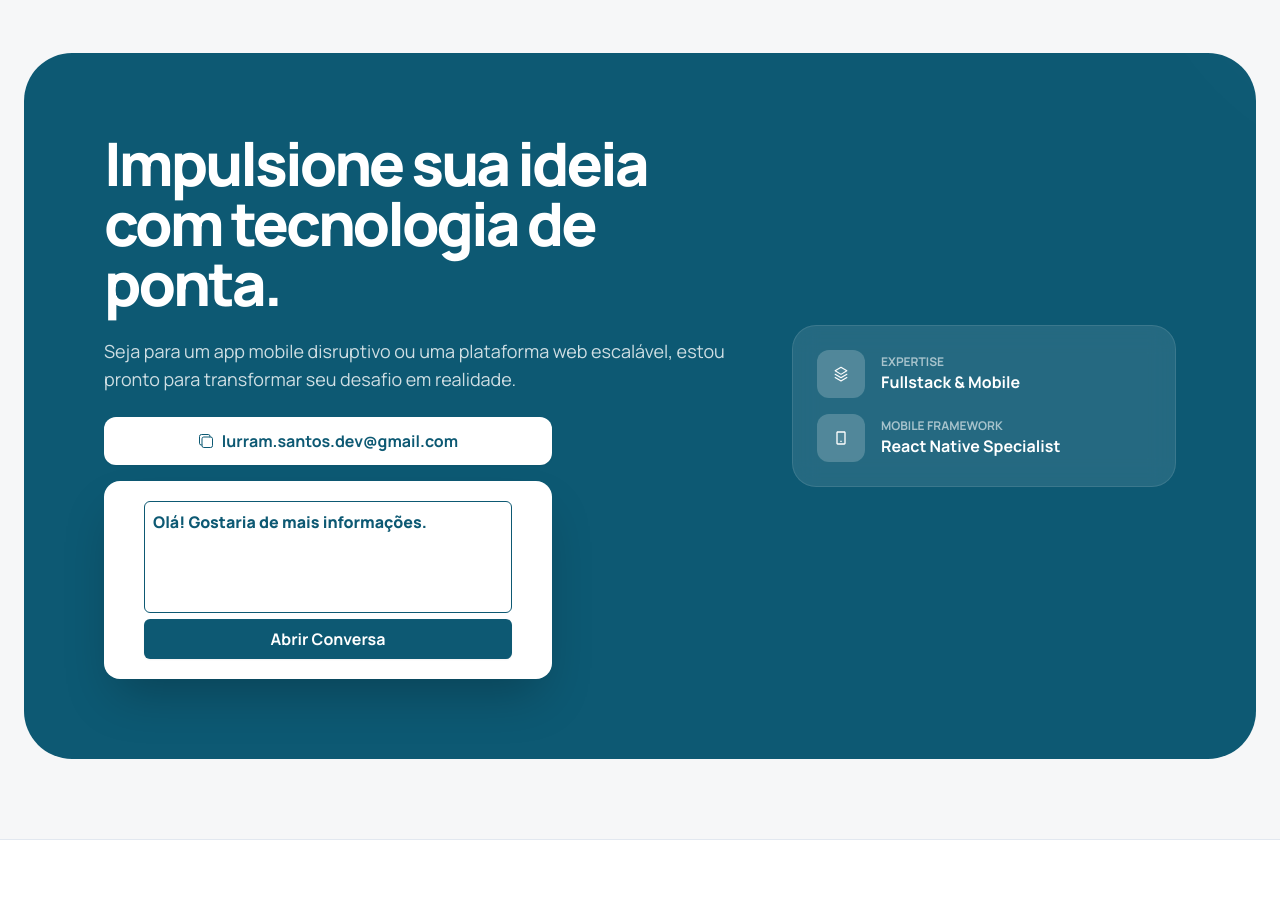
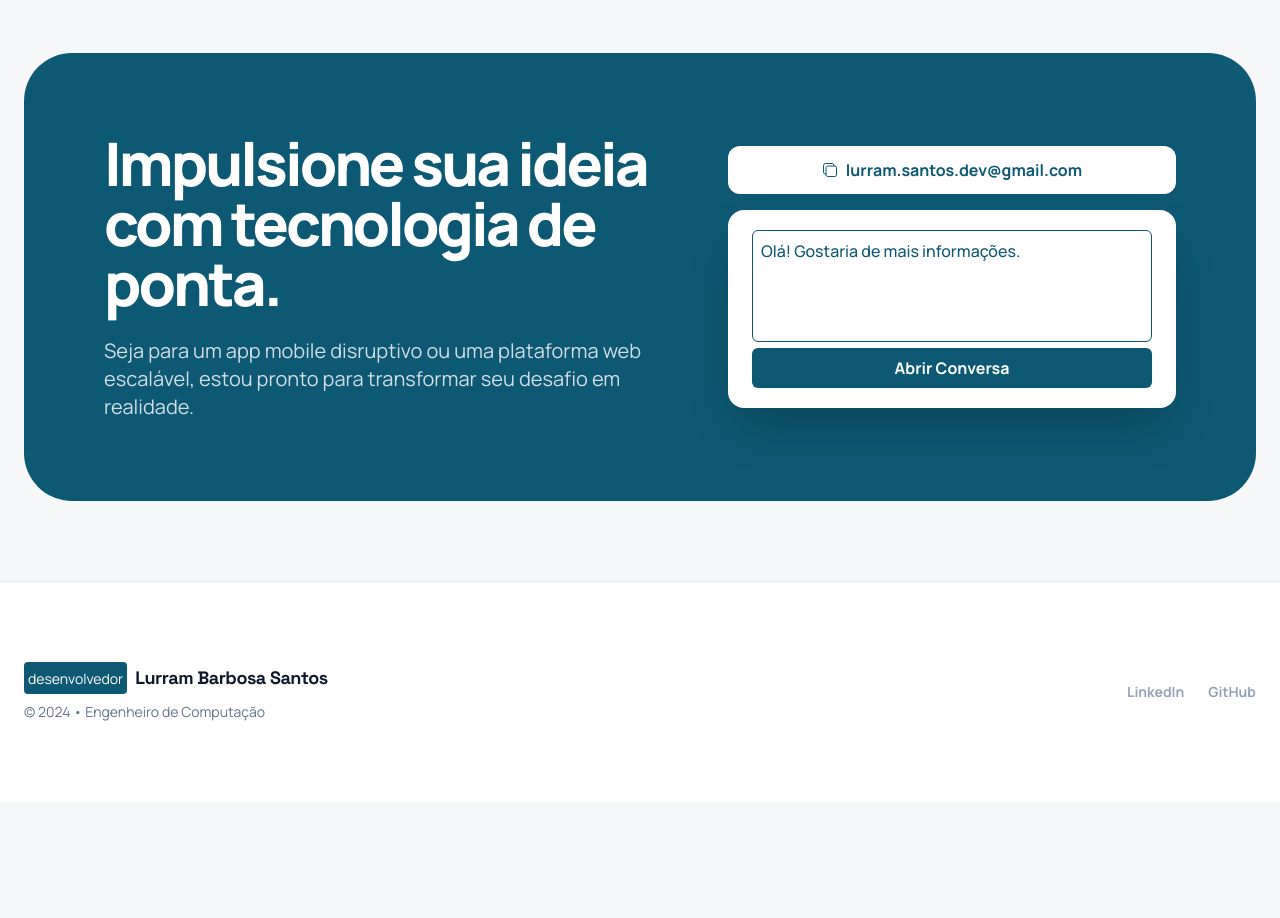
Before and after one commit to lurram/portfolio, a React (Vite) app: page / in a window 1280 px wide. Shown: the part 2280-3198 px from the top of the page. After the commit the page ends 3082 px from the top, so only its background shows below. Built offline with nearby package versions, Linux system fonts and the light colour scheme.

Commit message:
adjust menu mobile and contact info

```diff
--- a/package.json
+++ b/package.json
@@ -17,6 +17,7 @@
     "tailwindcss": "^4.1.18"
   },
   "devDependencies": {
+    "@biomejs/biome": "2.3.14",
     "@types/node": "^22.14.0",
     "@types/react": "^19.2.10",
     "@vitejs/plugin-react": "^5.0.0",
--- a/src/app.tsx
+++ b/src/app.tsx
@@ -1,23 +1,22 @@
-
-import React from 'react';
-import Layout from '../src/components/layout';
-import ScrollReveal from './components/scrollReveal';
-
-import { PERSONAL_INFO, PROJECTS, SKILLS } from './constants';
-
-import { SiStackbit } from 'react-icons/si';
-import { CgSmartphone } from 'react-icons/cg';
-import { RxLayers, RxOpenInNewWindow } from 'react-icons/rx';
-import WhatsAppSender from './components/send-mensage';
-import { IoCopyOutline } from 'react-icons/io5';
-import CopyButton from './components/copy-email';
+import type React from "react";
+import { CgSmartphone } from "react-icons/cg";
+import { RxOpenInNewWindow } from "react-icons/rx";
+import { SiStackbit } from "react-icons/si";
+import Layout from "../src/components/layout";
+import CopyButton from "./components/copy-email";
+import ScrollReveal from "./components/scrollReveal";
+import WhatsAppSender from "./components/send-mensage";
+import { PERSONAL_INFO, PROJECTS, SKILLS } from "./constants";
 
 const App: React.FC = () => {
   return (
     <Layout>
       <div className="max-w-7xl mx-auto px-6 space-y-32">
         {/* Hero Section */}
-        <section id="about" className="py-20 flex flex-col-reverse lg:flex-row items-center gap-16">
+        <section
+          id="about"
+          className="py-20 flex flex-col-reverse lg:flex-row items-center gap-16"
+        >
           <ScrollReveal className="flex-1 space-y-8 text-center lg:text-left">
             <div className="space-y-4">
               <div className="flex flex-wrap justify-center lg:justify-start gap-2">
@@ -29,7 +28,10 @@ const App: React.FC = () => {
                 </span>
               </div>
               <h2 className="text-5xl md:text-7xl font-extrabold tracking-tighter leading-[1.05] text-slate-900 dark:text-white">
-                Olá, eu sou o <span className="text-[#0d5973] dark:text-[#148fb8]">{PERSONAL_INFO.name.split(' ')[0]}</span>
+                Olá, eu sou o{" "}
+                <span className="text-[#0d5973] dark:text-[#148fb8]">
+                  {PERSONAL_INFO.name.split(" ")[0]}
+                </span>
               </h2>
               <p className="text-xl text-slate-600 dark:text-slate-400 max-w-2xl leading-relaxed mx-auto lg:mx-0">
                 {PERSONAL_INFO.bio}
@@ -37,30 +39,49 @@ const App: React.FC = () => {
             </div>
 
             <div className="flex flex-wrap justify-center lg:justify-start gap-4 pt-4">
-              <a href="#projects" className="flex items-center gap-2 px-8 py-4 bg-[#0d5973] text-white rounded-2xl font-bold hover:shadow-2xl hover:shadow-[#0d5973]/40 transition-all hover:-translate-y-1">
+              <a
+                href="#projects"
+                className="flex items-center gap-2 px-8 py-4 bg-[#0d5973] text-white rounded-2xl font-bold hover:shadow-2xl hover:shadow-[#0d5973]/40 transition-all hover:-translate-y-1"
+              >
                 Explorar Projetos
               </a>
 
-              <a href="/curriculo.pdf" className="flex items-center gap-2 px-8 py-4 bg-white text-[#0d5973] rounded-2xl font-bold hover:shadow-2xl hover:shadow-[#0d5973]/40 transition-all hover:-translate-y-1">
+              <a
+                href="/curriculo.pdf"
+                className="flex items-center gap-2 px-8 py-4 bg-white text-[#0d5973] rounded-2xl font-bold hover:shadow-2xl hover:shadow-[#0d5973]/40 transition-all hover:-translate-y-1"
+              >
                 Currículo
               </a>
 
-              <a href="#contact" className="flex items-center gap-2 px-8 py-4 bg-white dark:bg-slate-800 border border-slate-200 dark:border-slate-700 rounded-2xl font-bold hover:shadow-2xl hover:shadow-[#0d5973]/40 transition-all hover:-translate-y-1">
+              <a
+                href="#contact"
+                className="flex items-center gap-2 px-8 py-4 bg-white dark:bg-slate-800 border border-slate-200 dark:border-slate-700 rounded-2xl font-bold hover:shadow-2xl hover:shadow-[#0d5973]/40 transition-all hover:-translate-y-1"
+              >
                 Entrar em Contato
               </a>
             </div>
 
             <div className="pt-8 space-y-4">
-              <p className="text-xs font-bold text-slate-400 uppercase tracking-widest">Stack de Especialidade</p>
+              <p className="text-xs font-bold text-slate-400 uppercase tracking-widest">
+                Stack de Especialidade
+              </p>
               <div className="flex flex-wrap justify-center lg:justify-start gap-8 opacity-40 hover:opacity-100 transition-opacity grayscale hover:grayscale-0">
-                {SKILLS.filter(s => s.featured).map(s => (
-                  <span key={s.name} className="text-xl font-black tracking-tighter font-display uppercase">{s.name}</span>
+                {SKILLS.filter((s) => s.featured).map((s) => (
+                  <span
+                    key={s.name}
+                    className="text-xl font-black tracking-tighter font-display uppercase"
+                  >
+                    {s.name}
+                  </span>
                 ))}
               </div>
             </div>
           </ScrollReveal>
 
-          <ScrollReveal delay={200} className="w-full lg:w-[450px] relative group">
+          <ScrollReveal
+            delay={200}
+            className="w-full lg:w-[450px] relative group"
+          >
             <div className="aspect-4/5 rounded-3xl overflow-hidden bg-slate-200 dark:bg-slate-800 shadow-2xl relative z-10">
               <img
                 src="/personal.jpg"
@@ -75,9 +96,13 @@ const App: React.FC = () => {
               <div className="flex flex-col gap-2">
                 <div className="flex items-center gap-2">
                   <span className="size-2 bg-emerald-500 rounded-full animate-pulse"></span>
-                    <span className="text-[10px] font-bold text-slate-500 uppercase">Disponível para Projetos</span>
+                  <span className="text-[10px] font-bold text-slate-500 uppercase">
+                    Disponível para Projetos
+                  </span>
                 </div>
-                  <p className="text-xs font-black">Fullstack & Mobile Developer</p>
+                <p className="text-xs font-black">
+                  Fullstack & Mobile Developer
+                </p>
               </div>
             </div>
           </ScrollReveal>
@@ -87,26 +112,43 @@ const App: React.FC = () => {
         <section id="skills" className="space-y-12">
           <ScrollReveal className="flex flex-col md:flex-row md:items-end justify-between gap-6">
             <div className="space-y-2">
-              <h3 className="text-4xl font-extrabold tracking-tight font-display">Minhas Habilidades</h3>
-              <p className="text-slate-500 dark:text-slate-400">Expertise técnica do FullStack e Mobile.</p>
+              <h3 className="text-4xl font-extrabold tracking-tight font-display">
+                Minhas Habilidades
+              </h3>
+              <p className="text-slate-500 dark:text-slate-400">
+                Expertise técnica do FullStack e Mobile.
+              </p>
             </div>
             <div className="h-px grow bg-slate-200 dark:bg-slate-800 mx-10 hidden md:block"></div>
           </ScrollReveal>
 
           <div className="grid grid-cols-2 md:grid-cols-4 lg:grid-cols-6 gap-4">
             <ScrollReveal className="col-span-2 p-8 bg-[#0d5973] text-white rounded-3xl flex flex-col justify-between shadow-xl shadow-[#0d5973]/20 hover:scale-[1.02] transition-transform">
-              <SiStackbit className='material-symbols-outlined text-4xl'/>
+              <SiStackbit className="material-symbols-outlined text-4xl" />
               <div>
-                <h4 className="text-2xl font-bold mb-2">Ecossistema Fullstack</h4>
-                <p className="text-white/80 text-sm">Construção de APIs robustas com Node.js e interfaces dinâmicas com React/Next.js.</p>
+                <h4 className="text-2xl font-bold mb-2">
+                  Ecossistema Fullstack
+                </h4>
+                <p className="text-white/80 text-sm">
+                  Construção de APIs robustas com Node.js e interfaces dinâmicas
+                  com React/Next.js.
+                </p>
               </div>
             </ScrollReveal>
 
-            <ScrollReveal delay={100} className="col-span-2 p-8 bg-slate-900 text-white rounded-3xl flex flex-col justify-between shadow-xl hover:scale-[1.02] transition-transform">
+            <ScrollReveal
+              delay={100}
+              className="col-span-2 p-8 bg-slate-900 text-white rounded-3xl flex flex-col justify-between shadow-xl hover:scale-[1.02] transition-transform"
+            >
               <CgSmartphone className="material-symbols-outlined text-4xl" />
               <div>
-                <h4 className="text-2xl font-bold mb-2">Desenvolvimento Mobile</h4>
-                <p className="text-white/80 text-sm">Criação de experiências nativas fluidas para iOS e Android com React Native.</p>
+                <h4 className="text-2xl font-bold mb-2">
+                  Desenvolvimento Mobile
+                </h4>
+                <p className="text-white/80 text-sm">
+                  Criação de experiências nativas fluidas para iOS e Android com
+                  React Native.
+                </p>
               </div>
             </ScrollReveal>
 
@@ -116,7 +158,7 @@ const App: React.FC = () => {
               return (
                 <ScrollReveal
                   key={skill.name}
-                delay={150 + (index * 50)}
+                  delay={150 + index * 50}
                   className="p-6 bg-white dark:bg-[#1a2b32] rounded-3xl flex flex-col items-center justify-center gap-4 border border-slate-100 dark:border-slate-800 hover:border-[#0d5973] transition-all cursor-default shadow-sm hover:shadow-md group"
                 >
                   <div className="size-14 rounded-2xl bg-[#0d5973]/5 dark:bg-[#0d5973]/20 flex items-center justify-center group-hover:bg-[#0d5973] group-hover:text-white group-hover:scale-110 group-hover:shadow-lg group-hover:shadow-[#0d5973]/20 transition-all duration-300">
@@ -137,16 +179,26 @@ const App: React.FC = () => {
         {/* Projects Section */}
         <section id="projects" className="space-y-16">
           <ScrollReveal className="flex flex-col md:flex-row md:items-center justify-between gap-4">
-            <h3 className="text-4xl font-extrabold tracking-tight font-display">Projetos em Destaque</h3>
+            <h3 className="text-4xl font-extrabold tracking-tight font-display">
+              Projetos em Destaque
+            </h3>
             <div className="flex gap-4">
-              <span className="px-4 py-2 bg-slate-100 dark:bg-slate-800 rounded-xl text-xs font-bold border border-slate-200 dark:border-slate-700">Mobile</span>
-              <span className="px-4 py-2 bg-slate-100 dark:bg-slate-800 rounded-xl text-xs font-bold border border-slate-200 dark:border-slate-700">Fullstack</span>
+              <span className="px-4 py-2 bg-slate-100 dark:bg-slate-800 rounded-xl text-xs font-bold border border-slate-200 dark:border-slate-700">
+                Mobile
+              </span>
+              <span className="px-4 py-2 bg-slate-100 dark:bg-slate-800 rounded-xl text-xs font-bold border border-slate-200 dark:border-slate-700">
+                Fullstack
+              </span>
             </div>
           </ScrollReveal>
 
           <div className="grid md:grid-cols-2 lg:grid-cols-3 gap-10">
             {PROJECTS.map((project, index) => (
-              <ScrollReveal key={project.id} delay={index * 100} className="group cursor-pointer">
+              <ScrollReveal
+                key={project.id}
+                delay={index * 100}
+                className="group cursor-pointer"
+              >
                 <div className="aspect-video relative bg-slate-100 dark:bg-slate-800 rounded-4xl overflow-hidden mb-6 border border-slate-200 dark:border-slate-800 group-hover:border-[#0d5973] transition-all duration-500 shadow-sm hover:shadow-2xl hover:shadow-[#0d5973]/10">
                   <img
                     src={project.image}
@@ -154,7 +206,10 @@ const App: React.FC = () => {
                     className="w-full h-full object-contain group-hover:scale-105 transition-transform duration-700"
                   />
                   <div className="absolute inset-0 bg-black/40 opacity-0 group-hover:opacity-100 transition-opacity flex items-center justify-center">
-                    <a href={project.link} className="px-6 py-3 bg-white text-black font-bold rounded-full translate-y-4 group-hover:translate-y-0 transition-transform duration-500 flex items-center gap-2">
+                    <a
+                      href={project.link}
+                      className="px-6 py-3 bg-white text-black font-bold rounded-full translate-y-4 group-hover:translate-y-0 transition-transform duration-500 flex items-center gap-2"
+                    >
                       Ver Detalhes
                       <span>
                         <RxOpenInNewWindow className="material-symbols-outlined text-sm" />
@@ -167,8 +222,11 @@ const App: React.FC = () => {
                     <span className="text-[10px] font-black uppercase tracking-widest text-emerald-600 bg-emerald-500/10 px-2 py-0.5 rounded">
                       {project.category}
                     </span>
-                    {project.tags.map(tag => (
-                      <span key={tag} className="text-[10px] font-black uppercase tracking-widest text-slate-500 bg-slate-100 dark:bg-slate-800 px-2 py-0.5 rounded">
+                    {project.tags.map((tag) => (
+                      <span
+                        key={tag}
+                        className="text-[10px] font-black uppercase tracking-widest text-slate-500 bg-slate-100 dark:bg-slate-800 px-2 py-0.5 rounded"
+                      >
                         {tag}
                       </span>
                     ))}
@@ -189,41 +247,22 @@ const App: React.FC = () => {
         <section id="contact" className="relative">
           <ScrollReveal className="relative py-20 overflow-hidden rounded-[3rem] bg-[#0d5973] text-white px-8 md:px-20">
             <div className="absolute top-0 right-0 -translate-y-1/2 translate-x-1/2 size-96 bg-white/10 blur-[100px] rounded-full"></div>
-            <div className="relative z-10 flex flex-col lg:flex-row items-center justify-between gap-12">
+            <div className="relative z-10 flex flex-col lg:flex-row items-center justify-between gap-8">
               <div className="max-w-2xl text-center lg:text-left space-y-6">
                 <h2 className="text-4xl md:text-6xl font-extrabold tracking-tighter leading-tight">
-                  Impulsione sua ideia <br className="hidden md:block" /> com tecnologia de ponta.
+                  Impulsione sua ideia <br className="hidden md:block" /> com
+                  tecnologia de ponta.
                 </h2>
-                <p className="text-white/80 text-lg p-4 md:p-0">
-                  Seja para um app mobile disruptivo ou uma plataforma web escalável, estou pronto para transformar seu desafio em realidade.
+                <p className="text-white/80 text-xl md:pr-10">
+                  Seja para um app mobile disruptivo ou uma plataforma web
+                  escalável, estou pronto para transformar seu desafio em
+                  realidade.
                 </p>
-                <div className="flex flex-col justify-center lg:justify-start gap-4 w-md">
+              </div>
+
+              <div className="flex flex-col justify-center lg:justify-start gap-4 w-full max-w-md">
                 <CopyButton textToCopy={PERSONAL_INFO.email} />
                 <WhatsAppSender defaultMessage="Olá! Gostaria de mais informações." />
-                </div>
-              </div>
-
-              <div className="flex flex-col gap-4 w-full max-sm:w-full max-w-sm">
-                 <div className="p-6 bg-white/10 backdrop-blur-md rounded-3xl border border-white/10 space-y-4">
-                    <div className="flex items-center gap-4">
-                      <div className="size-12 bg-white/20 rounded-xl flex items-center justify-center">
-                        <RxLayers className="material-symbols-outlined"/>
-                      </div>
-                      <div>
-                        <p className="text-xs text-white/60 font-bold uppercase">Expertise</p>
-                        <p className="font-bold">Fullstack & Mobile</p>
-                      </div>
-                    </div>
-                    <div className="flex items-center gap-4">
-                      <div className="size-12 bg-white/20 rounded-xl flex items-center justify-center">
-                        <CgSmartphone className="material-symbols-outlined"/>
-                      </div>
-                      <div>
-                        <p className="text-xs text-white/60 font-bold uppercase">Mobile Framework</p>
-                        <p className="font-bold">React Native Specialist</p>
-                      </div>
-                    </div>
-                 </div>
               </div>
             </div>
           </ScrollReveal>
--- a/src/components/send-mensage.tsx
+++ b/src/components/send-mensage.tsx
@@ -1,39 +1,40 @@
-import React, { useState, FormEvent } from 'react';
-import { PERSONAL_INFO } from '../constants';
+import type React from "react";
+import { type FormEvent, useState } from "react";
+import { PERSONAL_INFO } from "../constants";
 
 interface WhatsAppSenderProps {
   defaultMessage?: string;
 }
 
-const WhatsAppSender: React.FC<WhatsAppSenderProps> = ({ defaultMessage = "" }) => {
+const WhatsAppSender: React.FC<WhatsAppSenderProps> = ({
+  defaultMessage = "",
+}) => {
   const [phone, setPhone] = useState<string>(PERSONAL_INFO.phone);
   const [message, setMessage] = useState<string>(defaultMessage);
 
   const handleSendMessage = (e: FormEvent) => {
     e.preventDefault();
 
-    // Remove tudo que não for número (espaços, parênteses, traços)
-    const cleanPhone = phone.replace(/\D/g, '');
+    const cleanPhone = phone.replace(/\D/g, "");
 
     if (cleanPhone.length < 10) {
       alert("Por favor, insira um número válido com DDD.");
       return;
     }
 
-    // Codifica a mensagem para URL
     const encodedMessage = encodeURIComponent(message);
 
-    // Constrói o link do WhatsApp (wa.me)
     const whatsappUrl = `https://wa.me/${cleanPhone}?text=${encodedMessage}`;
 
-    // Abre em uma nova aba
-    window.open(whatsappUrl, '_blank', 'noopener,noreferrer');
+    window.open(whatsappUrl, "_blank", "noopener,noreferrer");
   };
 
   return (
-      <form onSubmit={handleSendMessage} className="bg-white text-[#0d5973] px-3 md:px-10 py-5 rounded-2xl font-black shadow-2xl items-center flex-col lg:justify-start">
-
-        <div >
+    <form
+      onSubmit={handleSendMessage}
+      className="bg-white text-[#0d5973] px-3 md:px-6 py-5 rounded-2xl font-medium shadow-2xl items-center flex-col lg:justify-start"
+    >
+      <div>
         <textarea
           placeholder="Digite sua mensagem aqui..."
           className="w-full min-h-28 p-2 border border-[#0d5973] rounded-md resize-none outline-none"
@@ -44,7 +45,7 @@ const WhatsAppSender: React.FC<WhatsAppSenderProps> = ({ defaultMessage = "" })
 
       <button
         type="submit"
-          className="w-full bg-[#0d5973] hover:bg-[#0a475c] text-white font-bold py-2 px-4 rounded-md hover:scale-105 transition-transform active:scale-95 duration-200 shadow-sm"
+        className="w-full bg-[#0d5973] hover:bg-[#0a475c] text-white font-bold py-2 px-4 rounded-md hover:scale-95 transition-transform active:scale-105 duration-200 shadow-sm"
       >
         Abrir Conversa
       </button>
--- a/src/components/types.ts
+++ b/src/components/types.ts
@@ -1,4 +1,4 @@
-import { IconType } from 'react-icons';
+import type { IconType } from "react-icons";
 
 export interface Project {
   id: string;
--- a/src/constants.tsx
+++ b/src/constants.tsx
@@ -1,9 +1,15 @@
-
-import { SiMongodb, SiMysql, SiNextdotjs, SiNodedotjs, SiPostgresql, SiReact, SiTailwindcss, SiTypescript } from 'react-icons/si';
-import { TbBrandReactNative } from 'react-icons/tb';
-import { Project, Skill } from './components/types';
-
-
+import {
+  SiMongodb,
+  SiMysql,
+  SiNextdotjs,
+  SiNodedotjs,
+  SiPostgresql,
+  SiReact,
+  SiTailwindcss,
+  SiTypescript,
+} from "react-icons/si";
+import { TbBrandReactNative } from "react-icons/tb";
+import type { Project, Skill } from "./components/types";
 
 export const PERSONAL_INFO = {
   name: "Lurram Barbosa Santos",
@@ -14,18 +20,43 @@ export const PERSONAL_INFO = {
   location: "Brasil",
   email: "lurram.santos.dev@gmail.com",
   photoUrl: "../public/personal.jpg",
-  phone: "+55 96 991779011"
+  phone: "+55 96 991779011",
 };
 
 export const SKILLS: Skill[] = [
-  { name: "React", icon: SiReact, featured: true, description: "Interfaces web modernas e reativas." },
-  { name: "React Native", icon: TbBrandReactNative, featured: true, description: "Apps nativos de alto desempenho para iOS e Android." },
-  { name: "Node.js", icon: SiNodedotjs, featured: true, description: "Backend escalável e arquitetura de microserviços." },
-  { name: "Next.js", icon: SiNextdotjs, featured: true, description: "Performance web, SSR e otimização SEO." },
+  {
+    name: "React",
+    icon: SiReact,
+    featured: true,
+    description: "Interfaces web modernas e reativas.",
+  },
+  {
+    name: "React Native",
+    icon: TbBrandReactNative,
+    featured: true,
+    description: "Apps nativos de alto desempenho para iOS e Android.",
+  },
+  {
+    name: "Node.js",
+    icon: SiNodedotjs,
+    featured: true,
+    description: "Backend escalável e arquitetura de microserviços.",
+  },
+  {
+    name: "Next.js",
+    icon: SiNextdotjs,
+    featured: true,
+    description: "Performance web, SSR e otimização SEO.",
+  },
   { name: "MongoDB", icon: SiMongodb, featured: false },
   { name: "MySQL", icon: SiMysql, featured: false },
   { name: "PostgreSQL", icon: SiPostgresql, featured: false },
-  { name: "TypeScript", icon: SiTypescript, featured: true, description: "Código tipado, seguro e manutenível." },
+  {
+    name: "TypeScript",
+    icon: SiTypescript,
+    featured: true,
+    description: "Código tipado, seguro e manutenível.",
+  },
   { name: "Tailwindcss", icon: SiTailwindcss, featured: false },
 ];
 
@@ -33,20 +64,22 @@ export const PROJECTS: Project[] = [
   {
     id: "1",
     title: "Embarque Certo",
-    description: "Sistema de gerenciamento de passageiros e cargas para embarcações com App Mobile (React Native).",
+    description:
+      "Sistema de gerenciamento de passageiros e cargas para embarcações com App Mobile (React Native).",
     category: "Mobile",
     tags: ["React Native"],
     image: "/project-1.png",
-    link: 'https://github.com/lurram/embarque-certo'
+    link: "https://github.com/lurram/embarque-certo",
   },
   {
     id: "2",
     title: "Barbershop",
-    description: "Website com intuito de organizar e gerenciar o atendimento de barbearias cadastradas no banco de dados.",
+    description:
+      "Website com intuito de organizar e gerenciar o atendimento de barbearias cadastradas no banco de dados.",
     category: "FullStack Web",
-    tags: ["Next.js", "PostgreSQL", "TypeScript", "Tailwindcss", ],
+    tags: ["Next.js", "PostgreSQL", "TypeScript", "Tailwindcss"],
     image: "/project-2.png",
-    link: 'https://github.com/lurram/barbershop'
+    link: "https://github.com/lurram/barbershop",
   },
   {
     id: "3",
@@ -55,6 +88,6 @@ export const PROJECTS: Project[] = [
     category: "Fullstack Web",
     tags: ["Vite", "Tailwindcss"],
     image: "/project-3.png",
-    link: 'https://github.com/lurram/est-informatica'
-  }
+    link: "https://github.com/lurram/est-informatica",
+  },
 ];
```
Also changed, not shown: biome.json (added, +37 -0 lines), src/components/copy-email.tsx (+24 -21 lines), src/components/layout.tsx (+69 -52 lines), src/components/scrollReveal.tsx (+19 -14 lines), src/index.tsx (+6 -6 lines), tsconfig.json (+3 -11 lines), vite.config.ts (+9 -9 lines), 1 other file (tests, documents, lock files or other folders). Lines whose indentation alone changed are shown as unchanged.
